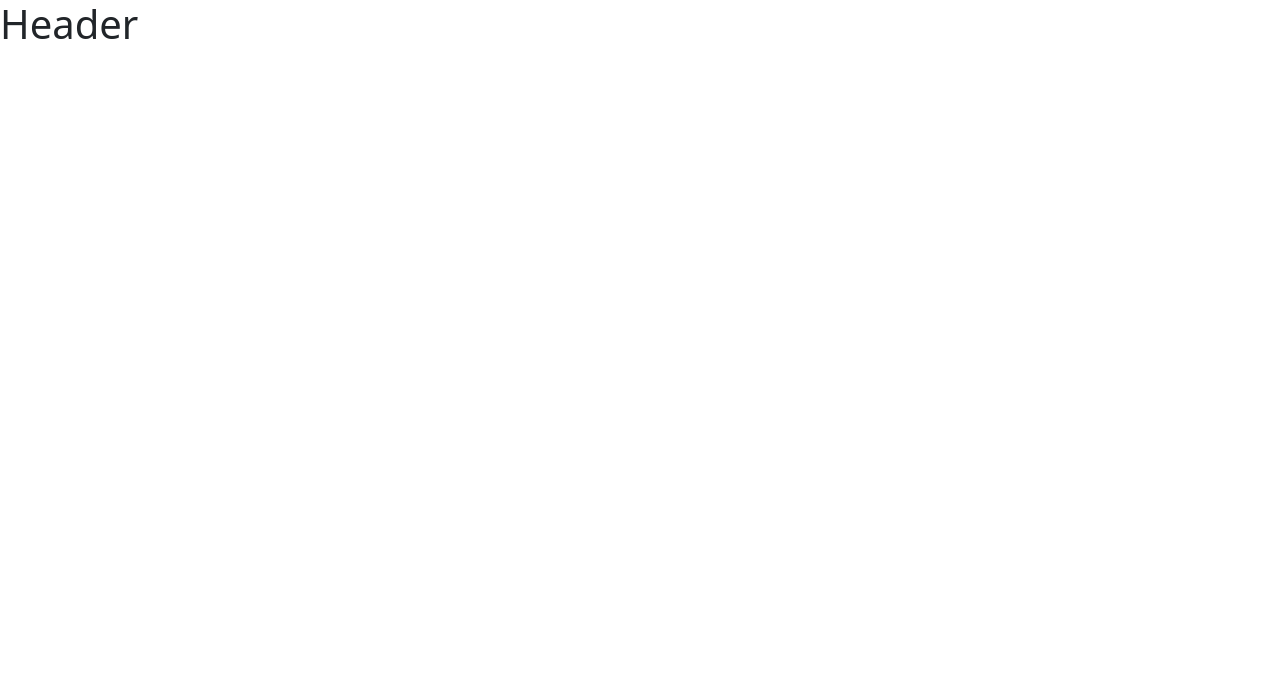
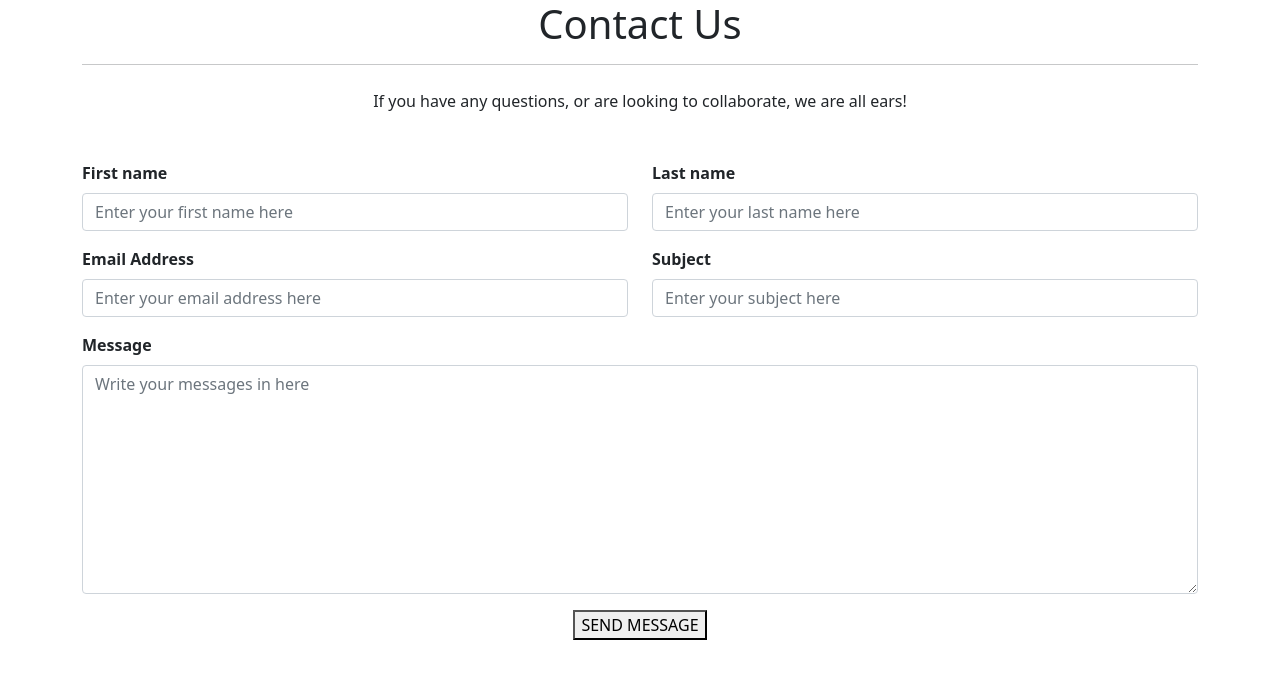
Before and after one commit to tahsinchouhan/Moto-Studio, a Next.js app: page / in a window 1280 px wide. Shown: the top 678 px of the page. Built offline with nearby package versions, Linux system fonts and the light colour scheme.

Commit message:
contact-form

```diff
--- a/src/components/Footer.js
+++ b/src/components/Footer.js
@@ -4,8 +4,8 @@ import styles from '../styles/Home.module.css'
 
 const Footer = () => {
   return (
-    <div className={styles.footer}>
-      <h1>Footer Componentss</h1>
+    <div>
+
 
     </div>
   );
--- /dev/null
+++ b/src/pages/Contact/contactForm.js
@@ -0,0 +1,72 @@
+
+import React from 'react';
+import { Col, Container, Form, Row } from 'react-bootstrap';
+
+function ContactForm() {
+  return <>
+         <div>
+     <div className="container-fluid">
+     <Container className="demo1">
+        <div className="text-center">
+          <h1 className="Contact-Us-heading ">Contact Us</h1>
+          <hr className="contact-form-hr mx-auto mb-4" />
+          <span className="contact-para">
+            If you have any questions, or are looking to collaborate, we are all
+            ears!
+          </span>
+        </div>
+        <Form className="Contact-Us-form pt-5">
+          <Row>
+            <Col md={12} lg={6}>
+              <Form.Label className=" fw-bold ">First name</Form.Label>
+              <Form.Control
+                className=" Contact-Us-form-input  "
+                placeholder="Enter your first name here"
+              />
+            </Col>
+            <Col md={12} lg={6}>
+              <Form.Label className=" fw-bold ">Last name</Form.Label>
+              <Form.Control
+                className=" Contact-Us-form-input  "
+                placeholder="Enter your last name here"
+              />
+            </Col>
+          </Row>
+          <Row>
+            <Col md={12} lg={6}>
+              <Form.Label className=" fw-bold pt-3">Email Address</Form.Label>
+              <Form.Control
+                className=" Contact-Us-form-input  "
+                placeholder="Enter your email address here"
+              />
+            </Col>
+            <Col md={12} lg={6}>
+              <Form.Label className=" fw-bold pt-3">Subject</Form.Label>
+              <Form.Control
+                className=" Contact-Us-form-input  "
+                placeholder="Enter your subject here"
+              />
+            </Col>
+          </Row>
+          <Row>
+            <Col>
+              <Form.Label className=" fw-bold pt-3">Message</Form.Label>
+              <Form.Control
+                as="textarea"
+                className=" Contact-Us-form-input  "
+                placeholder="Write your messages in here"
+                style={{ height: "229px" }}
+              />
+            </Col>
+          </Row>
+          <div className="contac-sent-message text-center mt-3">
+            <button>SEND MESSAGE</button>
+          </div>
+        </Form>
+      </Container>
+     </div>
+    </div>
+  </>;
+}
+
+export default ContactForm;
--- a/src/pages/index.js
+++ b/src/pages/index.js
@@ -2,11 +2,12 @@ import Head from 'next/head'
 import Image from 'next/image'
 import styles from '../styles/Home.module.css'
 import 'bootstrap/dist/css/bootstrap.min.css';
+import ContactForm from './Contact/contactForm';
 
 export default function Home() {
   return (
   <>
-  <h1>Header</h1>
+  <ContactForm/>
   </>
   )
 }
--- /dev/null
+++ b/src/styles/css/contctForm.css
@@ -0,0 +1,53 @@
+.demo1 {
+  padding-top: 3%;
+}
+.Contact-Us-heading {
+  font-family: Lora;
+  font-size: 40px;
+  line-height: 51px;
+  text-align: center;
+  color: #333333;
+}
+
+.contact-form-hr {
+  color: #c4c4c4;
+  opacity: 100% !important;
+  /* margin-left: 50% !important ;
+  margin-right: 50% !important; */
+  width: 48px;
+  height: 2px;
+}
+
+.contact-para {
+  font-family: Lora;
+  font-size: 18px;
+  line-height: 23px;
+  text-align: center;
+  color: #333333;
+}
+
+.Contact-Us-form {
+  padding: 0 15%;
+}
+.Contact-Us-form-input {
+  height: 56px;
+  background-color: #ffffff;
+}
+.contac-sent-message {
+  padding: 2% 0px 8% 0px;
+}
+.btn-contact {
+  display: flex;
+  flex-direction: row;
+  justify-content: center;
+  align-items: center;
+  color: #ffffff;
+  background: #5abf6b !important;
+  flex: none;
+  flex-grow: 0;
+  margin: 36px 0px 0px 0px;
+  height: 54px;
+  border-radius: 0px !important;
+  white-space: nowrap;
+  width: 35%;
+}
--- a/src/styles/globals.css
+++ b/src/styles/globals.css
@@ -1,16 +1 @@
-html,
-body {
-  padding: 0;
-  margin: 0;
-  font-family: -apple-system, BlinkMacSystemFont, Segoe UI, Roboto, Oxygen,
-    Ubuntu, Cantarell, Fira Sans, Droid Sans, Helvetica Neue, sans-serif;
-}
-
-a {
-  color: inherit;
-  text-decoration: none;
-}
-
-* {
-  box-sizing: border-box;
-}
+@import "../styles/css/contctForm.css"
```
Also changed, not shown: src/components/Header.js (+2 -12 lines).
